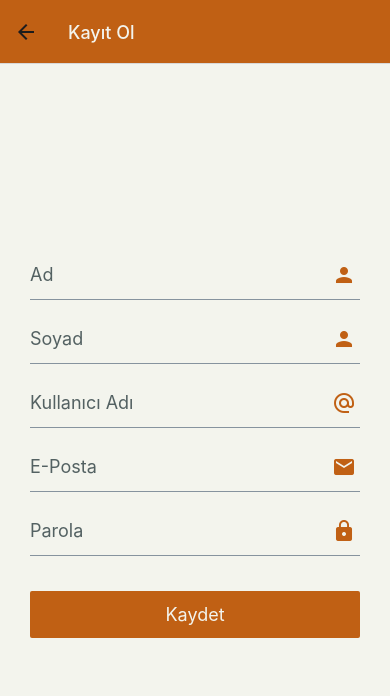
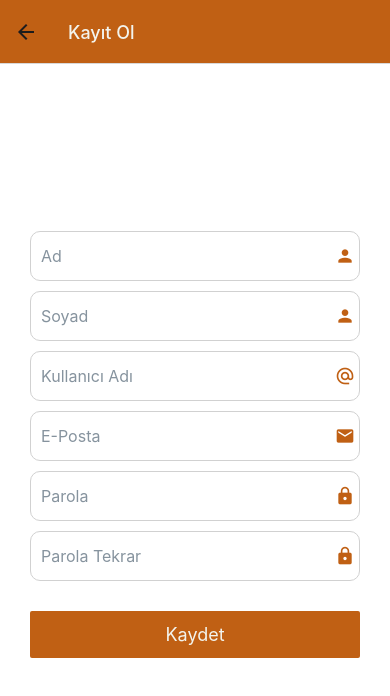
Before and after one commit to emresiimseek/be-social, a React Native app: screen /Register in a window 390 px wide. Shown: the top 696 px of the page. Built offline with nearby package versions, Linux system fonts and the light colour scheme; no server answers.

Commit message:
FEAT: use bs input in all components

```diff
--- a/app/components/common/BsInput.tsx
+++ b/app/components/common/BsInput.tsx
@@ -13,6 +13,8 @@ interface InputProps {
   rightIcon?: IconNode;
   leftIcon?: IconNode;
   disabled?: boolean;
+  errorMessage?: string;
+  password?: boolean;
 }
 
 // create a component
@@ -38,6 +40,9 @@ const BsInput = (props: InputProps) => {
       leftIcon={props.leftIcon}
       disabled={props.disabled}
       onTouchStart={() => (props.onTouchStart ? props.onTouchStart() : null)}
+      errorStyle={{ color: 'red' }}
+      errorMessage={props.errorMessage}
+      secureTextEntry={props.password}
     />
   );
 };
--- a/app/components/common/Dropdown.tsx
+++ b/app/components/common/Dropdown.tsx
@@ -26,8 +26,12 @@ const BsDropdown = (props: DropdownProps) => {
     <View style={styles.container}>
       {renderLabel()}
       <Dropdown
-        containerStyle={{ padding: 20 }}
-        style={[styles.dropdown, isFocus && { borderColor: '#C06014' }]}
+        containerStyle={{ borderBottomRightRadius: 10, borderBottomLeftRadius: 10 }}
+        style={[
+          styles.dropdown,
+          isFocus && { borderColor: '#C06014' },
+          !isFocus ? { borderRadius: 10 } : { borderTopLeftRadius: 10, borderTopRightRadius: 10 },
+        ]}
         placeholderStyle={styles.placeholderStyle}
         selectedTextStyle={styles.selectedTextStyle}
         inputSearchStyle={styles.inputSearchStyle}
@@ -46,6 +50,7 @@ const BsDropdown = (props: DropdownProps) => {
           setValue(item.value);
           setIsFocus(false);
         }}
+        selectedTextProps={{ style: { color: '#86939e', fontSize: 16 } }}
         renderRightIcon={() => <Icon type="evilicon" name="tag" color="#C06014" />}
       />
     </View>
@@ -59,7 +64,6 @@ const styles = StyleSheet.create({
   dropdown: {
     borderWidth: 1,
     borderColor: '#D1D1D1',
-    borderRadius: 10,
     height: 50,
     paddingLeft: 10,
     paddingRight: 5,
--- a/app/screens/LoginPage.tsx
+++ b/app/screens/LoginPage.tsx
@@ -1,5 +1,4 @@
 import { Button } from '@rneui/base';
-import { Input } from '@rneui/themed';
 import React from 'react';
 import { View, StyleSheet } from 'react-native';
 import { login } from '../logic/login';
@@ -7,6 +6,7 @@ import { Props } from '../types/common/props';
 import BaseComponent from '../components/common/BaseComponent';
 import { BaseState } from '../types/states/base-state';
 import { AutResponse } from '../types/strapi/models/aut-response';
+import BsInput from '../components/common/BsInput';
 
 export interface LoginState extends BaseState {
   identifier: string;
@@ -27,29 +27,21 @@ class LoginPage extends BaseComponent<Props> {
   render() {
     return (
       <View style={styles.container}>
-        <Input
+        <BsInput
           value={this.state.identifier}
           onChangeText={identifier => this.setState({ ...this.state, identifier })}
-          placeholder="E-Posta"
+          label="E-Posta"
+          rightIcon={{ type: 'meterial', name: 'alternate-email', color: '#C06014', size: 20 }}
           errorMessage={this.getErrorMessage(this.state.validations, 'identifier')}
-          rightIcon={{ type: 'meterial', name: 'alternate-email', color: '#C06014' }}
-          containerStyle={styles.input}
-          inputStyle={{ color: '#536162' }}
-          placeholderTextColor="#536162"
-          errorStyle={{ color: '#C06014' }}
-          inputContainerStyle={{ borderBottomColor: '#536162' }}
         />
-        <Input
+
+        <BsInput
+          value={this.state.password}
           onChangeText={password => this.setState({ ...this.state, password })}
-          placeholder="Parola"
-          rightIcon={{ type: 'meterial', name: 'lock', color: '#C06014' }}
+          label="Parola"
+          rightIcon={{ type: 'meterial', name: 'lock', color: '#C06014', size: 20 }}
           errorMessage={this.getErrorMessage(this.state.validations, 'password')}
-          containerStyle={styles.input}
-          secureTextEntry={true}
-          inputStyle={{ color: '#536162' }}
-          placeholderTextColor="#536162"
-          inputContainerStyle={{ borderBottomColor: '#424642' }}
-          errorStyle={{ color: '#C06014' }}
+          password
         />
         <Button
           onPress={() => this.login()}
@@ -65,7 +57,7 @@ class LoginPage extends BaseComponent<Props> {
   }
 }
 const styles = StyleSheet.create({
-  container: { flex: 1, justifyContent: 'center', padding: 20, backgroundColor: '#F3F4ED' },
+  container: { flex: 1, justifyContent: 'center', padding: 20, backgroundColor: 'white' },
   input: { marginBottom: 5 },
   button: { marginHorizontal: 10 },
 });
--- a/app/screens/NewEvent.tsx
+++ b/app/screens/NewEvent.tsx
@@ -82,6 +82,7 @@ const NewEvent = () => {
             items={categories ?? []}
             onChange={category => setEvent({ ...event, categories: [+category.value] })}
             dropDownLabel="Kategori"
+            placeholder="Kategori Seçiniz"
           />
         </View>
       )}
--- a/app/screens/RegisterPage.tsx
+++ b/app/screens/RegisterPage.tsx
@@ -1,5 +1,4 @@
 import { Button } from '@rneui/base';
-import { Input } from '@rneui/themed';
 import * as React from 'react';
 import { StyleSheet, Text, View } from 'react-native';
 import BaseComponent from '../components/common/BaseComponent';
@@ -8,6 +7,7 @@ import { Props } from '../types/common/props';
 import { BaseState } from '../types/states/base-state';
 import Toast from 'react-native-toast-message';
 import { User } from '../types/strapi/models/user';
+import BsInput from '../components/common/BsInput';
 
 export interface RegisterPageStates extends BaseState {
   user: User | null;
@@ -47,62 +47,54 @@ export default class RegisterPageComponent extends BaseComponent<Props> {
   public render() {
     return (
       <View style={styles.container}>
-        <Input
+        <BsInput
           value={this.state.user?.firstname}
           onChangeText={firstname => this.setState({ user: { ...this.state.user, firstname } })}
-          placeholder="Ad"
-          rightIcon={{ type: 'meterial', name: 'person', color: '#C06014' }}
+          label="Ad"
+          rightIcon={{ type: 'meterial', name: 'person', color: '#C06014', size: 20 }}
           errorMessage={this.getErrorMessage(this.state.validations, 'firstname')}
-          containerStyle={styles.input}
-          inputStyle={{ color: '#536162' }}
-          placeholderTextColor="#536162"
-          errorStyle={{ color: '#C06014' }}
         />
-        <Input
+        <BsInput
           value={this.state.user?.lastname}
           onChangeText={lastname => this.setState({ user: { ...this.state.user, lastname } })}
-          placeholder="Soyad"
-          rightIcon={{ type: 'meterial', name: 'person', color: '#C06014' }}
+          label="Soyad"
+          rightIcon={{ type: 'meterial', name: 'person', color: '#C06014', size: 20 }}
           errorMessage={this.getErrorMessage(this.state.validations, 'lastName')}
-          containerStyle={styles.input}
-          placeholderTextColor="#536162"
-          inputStyle={{ color: '#536162' }}
-          errorStyle={{ color: '#C06014' }}
         />
-        <Input
+
+        <BsInput
           value={this.state.user?.username}
           onChangeText={username => this.setState({ user: { ...this.state.user, username } })}
-          placeholder="Kullanıcı Adı"
-          rightIcon={{ type: 'meterial', name: 'alternate-email', color: '#C06014' }}
+          label="Kullanıcı Adı"
+          rightIcon={{ type: 'meterial', name: 'alternate-email', color: '#C06014', size: 20 }}
           errorMessage={this.getErrorMessage(this.state.validations, 'username')}
-          containerStyle={styles.input}
-          inputStyle={{ color: '#536162' }}
-          placeholderTextColor="#536162"
-          errorStyle={{ color: '#C06014' }}
         />
-        <Input
+
+        <BsInput
           value={this.state.user?.email}
           onChangeText={email => this.setState({ user: { ...this.state.user, email } })}
-          placeholder="E-Posta"
-          rightIcon={{ type: 'meterial', name: 'email', color: '#C06014' }}
+          label="E-Posta"
+          rightIcon={{ type: 'meterial', name: 'email', color: '#C06014', size: 20 }}
           errorMessage={this.getErrorMessage(this.state.validations, 'email')}
-          containerStyle={styles.input}
-          inputStyle={{ color: '#536162' }}
-          placeholderTextColor="#536162"
-          errorStyle={{ color: '#C06014' }}
         />
-        <Input
+
+        <BsInput
           value={this.state.user?.password}
           onChangeText={password => this.setState({ user: { ...this.state.user, password } })}
-          placeholder="Parola"
-          rightIcon={{ type: 'meterial', name: 'lock', color: '#C06014' }}
-          containerStyle={styles.input}
-          errorMessage={this.getErrorMessage(this.state.validations, 'password')}
-          secureTextEntry={true}
-          inputStyle={{ color: '#536162' }}
-          placeholderTextColor="#536162"
-          errorStyle={{ color: '#C06014' }}
+          label="Parola"
+          rightIcon={{ type: 'meterial', name: 'lock', color: '#C06014', size: 20 }}
+          errorMessage={this.getErrorMessage(this.state.validations, 'email')}
+          password
         />
+        <BsInput
+          value={this.state.user?.password}
+          onChangeText={password => this.setState({ user: { ...this.state.user, password } })}
+          label="Parola Tekrar"
+          rightIcon={{ type: 'meterial', name: 'lock', color: '#C06014', size: 20 }}
+          errorMessage={this.getErrorMessage(this.state.validations, 'email')}
+          password
+        />
+
         <Button
           title="Kaydet"
           color="#C06014"
@@ -118,7 +110,7 @@ export default class RegisterPageComponent extends BaseComponent<Props> {
 }
 
 const styles = StyleSheet.create({
-  container: { flex: 1, justifyContent: 'center', padding: 20, backgroundColor: '#F3F4ED' },
+  container: { flex: 1, justifyContent: 'center', padding: 20, backgroundColor: 'white' },
   input: { marginBottom: 5 },
   button: { marginHorizontal: 10, marginVertical: 20 },
 });
```
Also changed, not shown: 1 other file (tests, documents, lock files or other folders).
